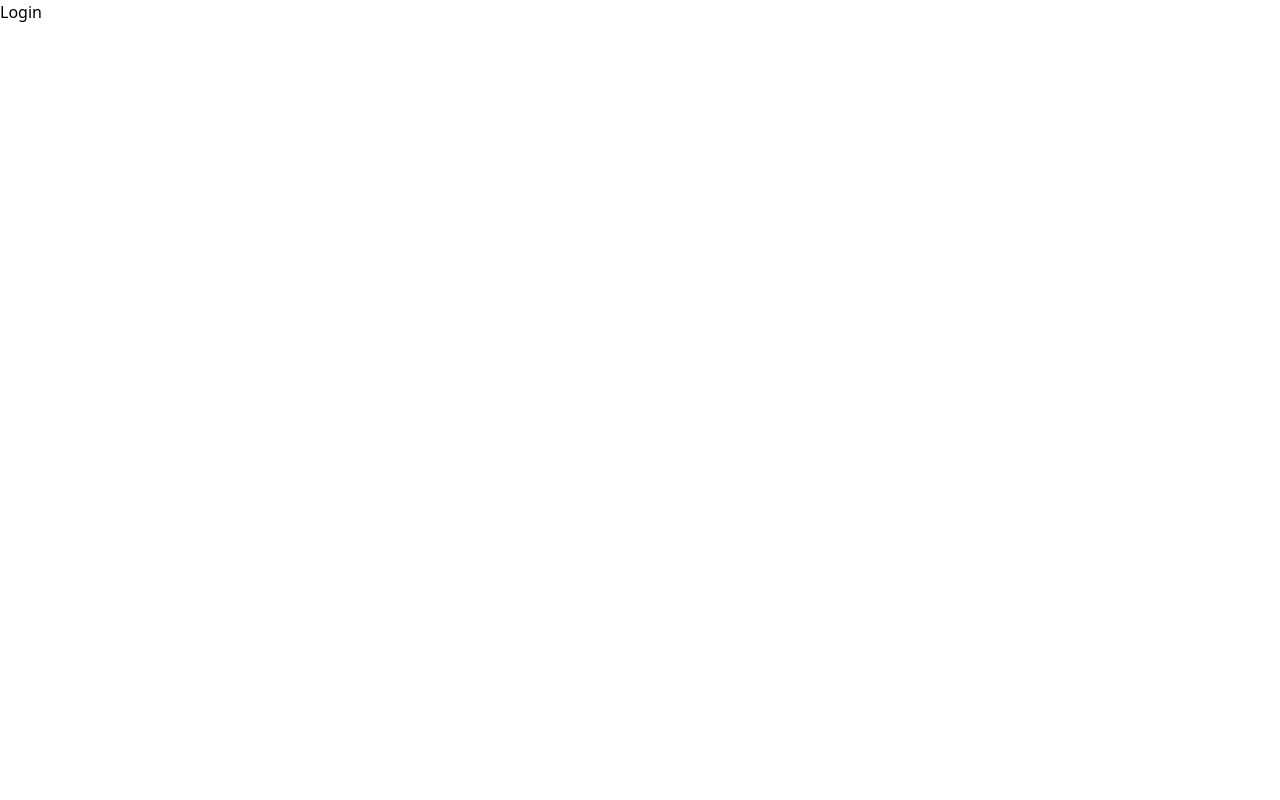
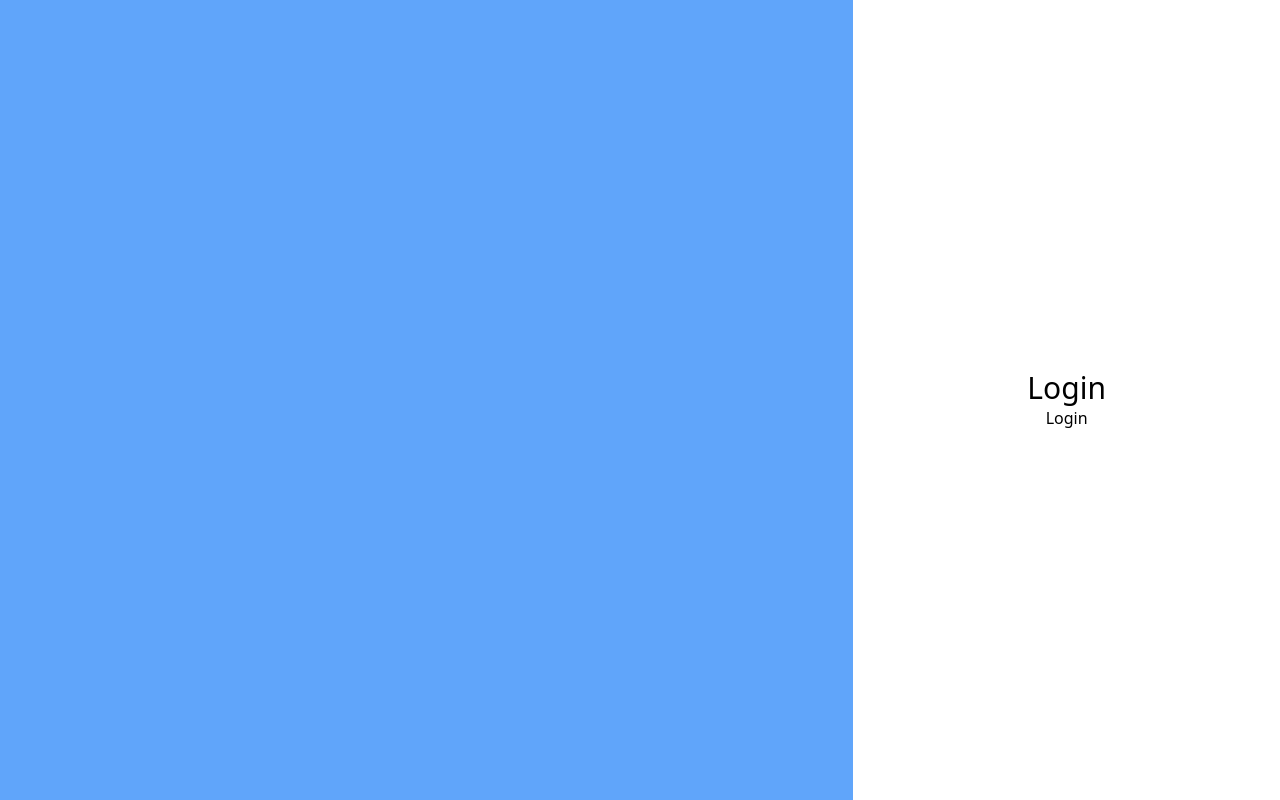
Before and after one commit to FranciscoJavierMartin/aeki, a Next.js app: page /login in a window 1280 px wide. Built offline with nearby package versions, Linux system fonts and the light colour scheme.

Commit message:
Setup background

```diff
--- a/package.json
+++ b/package.json
@@ -3,7 +3,7 @@
   "version": "0.1.0",
   "private": true,
   "scripts": {
-    "dev": "next dev",
+    "dev": "next dev -p 4230",
     "build": "next build",
     "start": "next start",
     "lint": "next lint",
--- a/src/app/login/page.tsx
+++ b/src/app/login/page.tsx
@@ -1,3 +1,13 @@
 export default function LoginPage() {
-  return <h1>Login</h1>;
+  return (
+    <div className='grid min-h-screen w-full grid-cols-[2fr_1fr]'>
+      <div className='bg-blue-400'></div>
+      <div className='flex flex-col justify-center items-center'>
+        <h2 className='text-3xl'>Login</h2>
+        <form>
+          <button>Login</button>
+        </form>
+      </div>
+    </div>
+  );
 }
--- a/src/app/page.tsx
+++ b/src/app/page.tsx
@@ -1,3 +1,3 @@
 export default function Home() {
-  return <div></div>;
+  return <div>Home</div>;
 }
```
